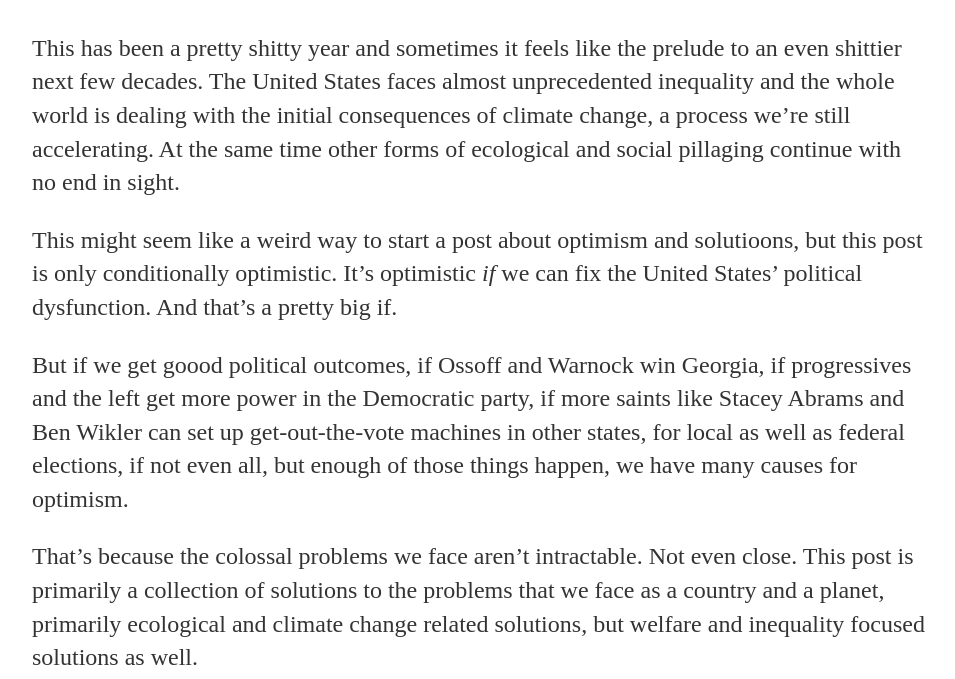
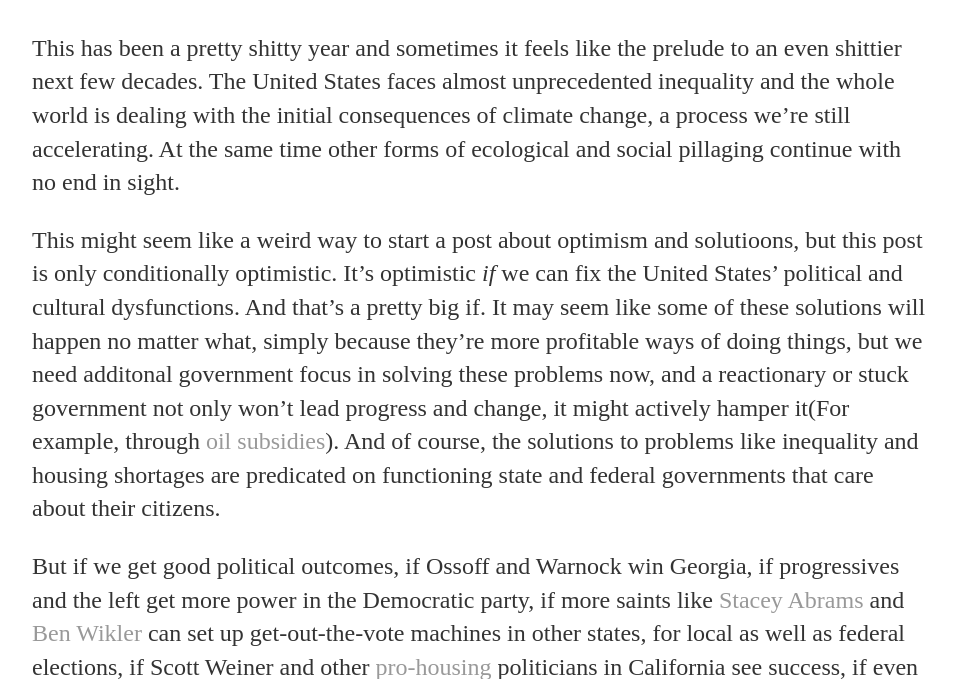
Before and after one commit to ZacSmir/placeholder-website, a Jekyll site: the page built from _posts/2020-12-19-The-Void-That-Binds.md, in a window 1280 px wide and 1400 px high, scrolled down 283 px, cut to the strip 0-679 px from the top of the window. Shown: the whole strip, without its empty margins (160-1115 px from the left). Built offline with Jekyll 4.4.1, drawn with Linux system fonts in a browser that asks for light colours; some of the changed text lies outside the part shown.

Commit message:
Update 2020-12-19-The-Void-That-Binds.md

```diff
--- a/_posts/2020-12-19-The-Void-That-Binds.md
+++ b/_posts/2020-12-19-The-Void-That-Binds.md
@@ -6,9 +6,9 @@
 ---
 This has been a pretty shitty year and sometimes it feels like the prelude to an even shittier next few decades. The United States faces almost unprecedented inequality and the whole world is dealing with the initial consequences of climate change, a process we're still accelerating. At the same time other forms of ecological and social pillaging continue with no end in sight.
 
-This might seem like a weird way to start a post about optimism and solutioons, but this post is only conditionally optimistic. It's optimistic _if_ we can fix the United States' political dysfunction. And that's a pretty big if.
+This might seem like a weird way to start a post about optimism and solutioons, but this post is only conditionally optimistic. It's optimistic _if_ we can fix the United States' political and cultural dysfunctions. And that's a pretty big if. It may seem like some of these solutions will happen no matter what, simply because they're more profitable ways of doing things, but we need additonal government focus in solving these problems now, and a reactionary or stuck government not only won't lead progress and change, it might actively hamper it(For example, through [oil subsidies]()). And of course, the solutions to problems like inequality and housing shortages are predicated on functioning state and federal governments that care about their citizens.
 
-But if we get goood political outcomes, if Ossoff and Warnock win Georgia, if progressives and the left get more power in the Democratic party, if more saints like Stacey Abrams and Ben Wikler can set up get-out-the-vote machines in other states, for local as well as federal elections, if not even all, but enough of those things happen, we have many causes for optimism.
+But if we get good political outcomes, if Ossoff and Warnock win Georgia, if progressives and the left get more power in the Democratic party, if more saints like [Stacey Abrams]() and [Ben Wikler]() can set up get-out-the-vote machines in other states, for local as well as federal elections, if Scott Weiner and other [pro-housing]() politicians in California see success, if even just enough of those things happen, we have many causes for optimism.
 
 That's because the colossal problems we face aren't intractable. Not even close. This post is primarily a collection of solutions to the problems that we face as a country and a planet, primarily ecological and climate change related solutions, but welfare and inequality focused solutions as well.
 
@@ -23,12 +23,18 @@
 
 The most amazing part of all of this is that it isn't even necessarily a solution that we need to do a lot of intense research on to figure out how to use properly. It was done by Native Americans for thousands of years! And are still doing it!
 
-The initial inspiration for this post came to me months ago from a [thread](https://twitter.com/SarahTaber_bww/status/1273338423055704064) by [Dr. Sara Taber](https://twitter.com/SarahTaber_bww) on "well managed wild game/fisheries." It turns out that managing "wild" herds of animals or salmon runs could provide so much more food and remove cities' dependency on rural areas for food. This could greatly reduce agricultural pollution as well.
-Obviously the world would be a better place if we all became vegans, but if demand for meat is going to continue, we might as well try to make it more sustainable. That's where this next solution comes into play. Livestock contributes to [14.5% of global greenhouse gas emissions](https://www.sciencedirect.com/science/article/pii/S221209631730027X). Luckily, a [study a few years back](https://www.sciencedirect.com/science/article/abs/pii/S0959652619321559) found that feeding cows seaweed reduces their methane emissions 67%! This massive reduction could be world-changing if enough seaweed can be sourced. Luckily even that logistics problem has a solution. [Research is being conducted](https://civileats.com/2019/06/03/can-we-grow-enough-seaweed-to-help-cows-fight-climate-change/) in both researching the most efficient ways to grow large amounts of seaweed, an already cost effective and low impact because it doesn't require feed and can clean the water, and on finding alternatives. I highly reccomend taking a closer look at the last article I just linked for more details.
+Obviously the world would be a better place if we all became vegans, but if demand for meat is going to continue, we might as well try to make it more sustainable. That's where this next solution comes into play. Livestock contributes to [14.5% of global greenhouse gas emissions](https://www.sciencedirect.com/science/article/pii/S221209631730027X). Luckily, a [study a few years back](https://www.sciencedirect.com/science/article/abs/pii/S0959652619321559) found that feeding cows seaweed reduces their methane emissions 67%!
+
+This massive reduction could be world-changing if enough seaweed can be sourced. Luckily even that logistics problem has a solution. [Research is being conducted](https://civileats.com/2019/06/03/can-we-grow-enough-seaweed-to-help-cows-fight-climate-change/) in both researching the most efficient ways to grow large amounts of seaweed, an already cost effective and low impact because it doesn't require feed and can clean the water, and on finding alternatives. I highly reccomend taking a closer look at the last article I just linked for more details.
+
 Interestingly, farmers in 18th century Iceland and Ancient Greece [grazed their cows on beaches](https://e360.yale.edu/features/how-eating-seaweed-can-help-cows-to-belch-less-methane). Since methane is a sign of inefficiency in a cow's digestive system, farmers might even embrace the use of seaweed additives in cow feed.
 
+The bulk of the solutions in this article will be like these: anything from completely new ways of thinking about how we take care of and use our resources to unexpected discoveries that while not a total shift of approach can still have a massive impact.
+
 <h1>Electricity</h1>
-I finally got the motivation to write this post after some of [Noah Smith's](https://twitter.com/noahpinion) on technological progress, specifically as relates to the cost of solar power.
+I finally got the motivation to write this post after some of [Noah Smith's](https://twitter.com/noahpinion) posting and [writing](https://noahpinion.substack.com/p/techno-optimism-for-the-2020s) on technological progress and [renewables](https://noahpinion.substack.com/p/why-im-so-excited-about-solar-and). The thing that struck me the most was how crazy cheap solar energy had gotten. The price of solar energy has [fallen 82% since 2010](https://www.pv-magazine.com/2020/06/03/solar-costs-have-fallen-82-since-2010/#:~:text=The%20levelized%20cost%20of%20energy,the%20International%20Renewable%20Energy%20Agency.) and is [cheaper than natural gas and coal](https://ourworldindata.org/cheap-renewables-growth) at the astounidngly low price of $40/MWh as of 2019. At the same time batteries are getting better and better, both in terms of incremental improvements and, as Smith puts it in his article: "[new fundamental advances](https://www.wired.com/story/quantumscape-solid-state-battery/)"
+
+Solar Power isn't the only contender for green energy production, and both solar and energy storage have drawbacks in the need to extract enough resources needed to make all the panels and batteries. [David Roberts]() has written about the potential of [geothermal energy]
 
 <h1>Transit</h1>
 
```
